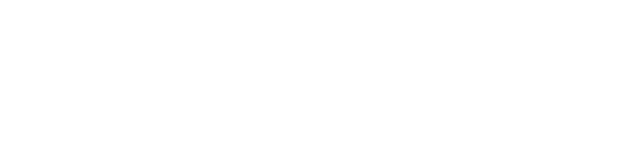
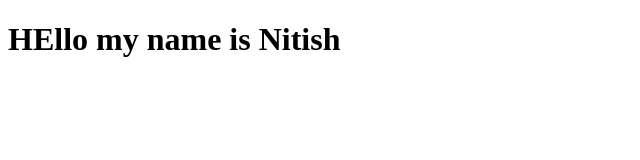
Before and after one commit to singhnitish18/Delta-demo2, a plain HTML site: page index.html in a window 1280 px wide. Shown: the whole page, without its empty margins (0-640 px from the left). Drawn offline with Linux system fonts and the light colour scheme.

Commit message:
h1 added

```diff
--- a/index.html
+++ b/index.html
@@ -6,6 +6,6 @@
     <title>Document</title>
 </head>
 <body>
-
+    <h1>HEllo my name is Nitish</h1>
 </body>
 </html>
```
